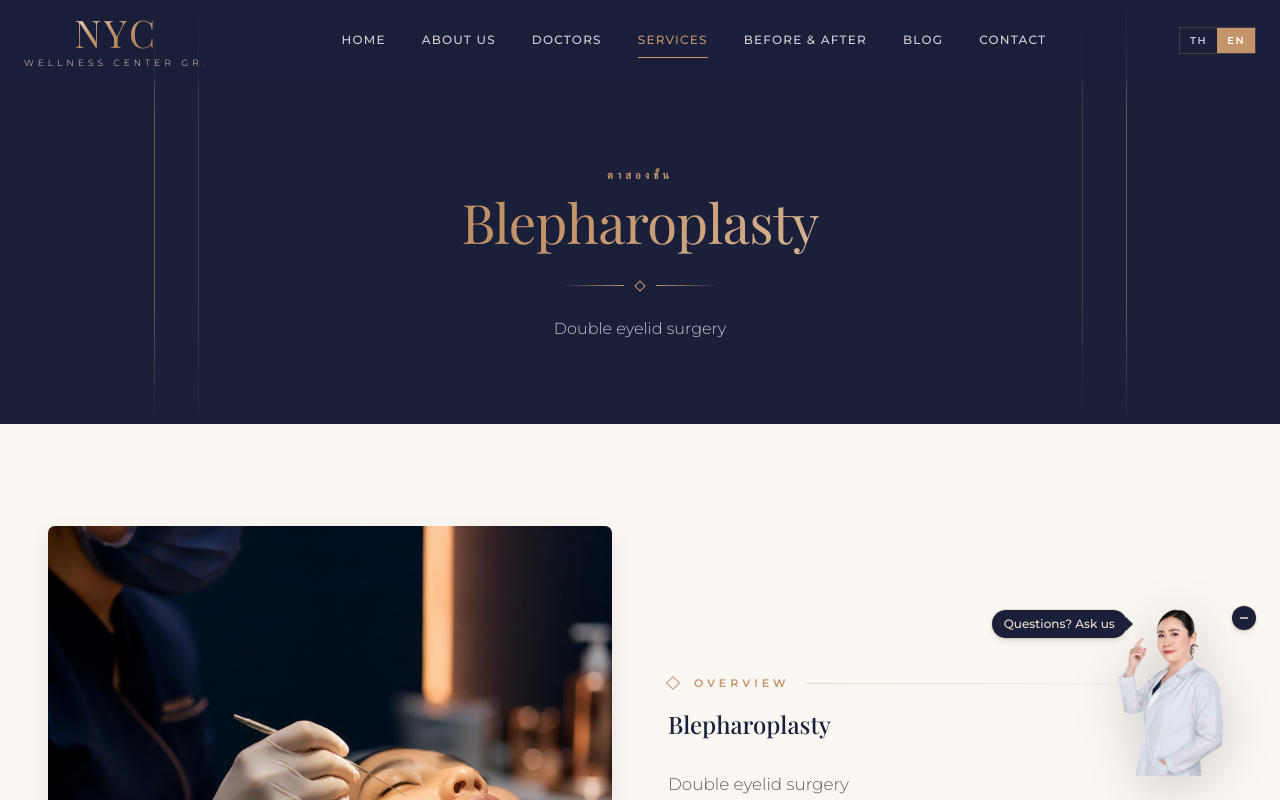
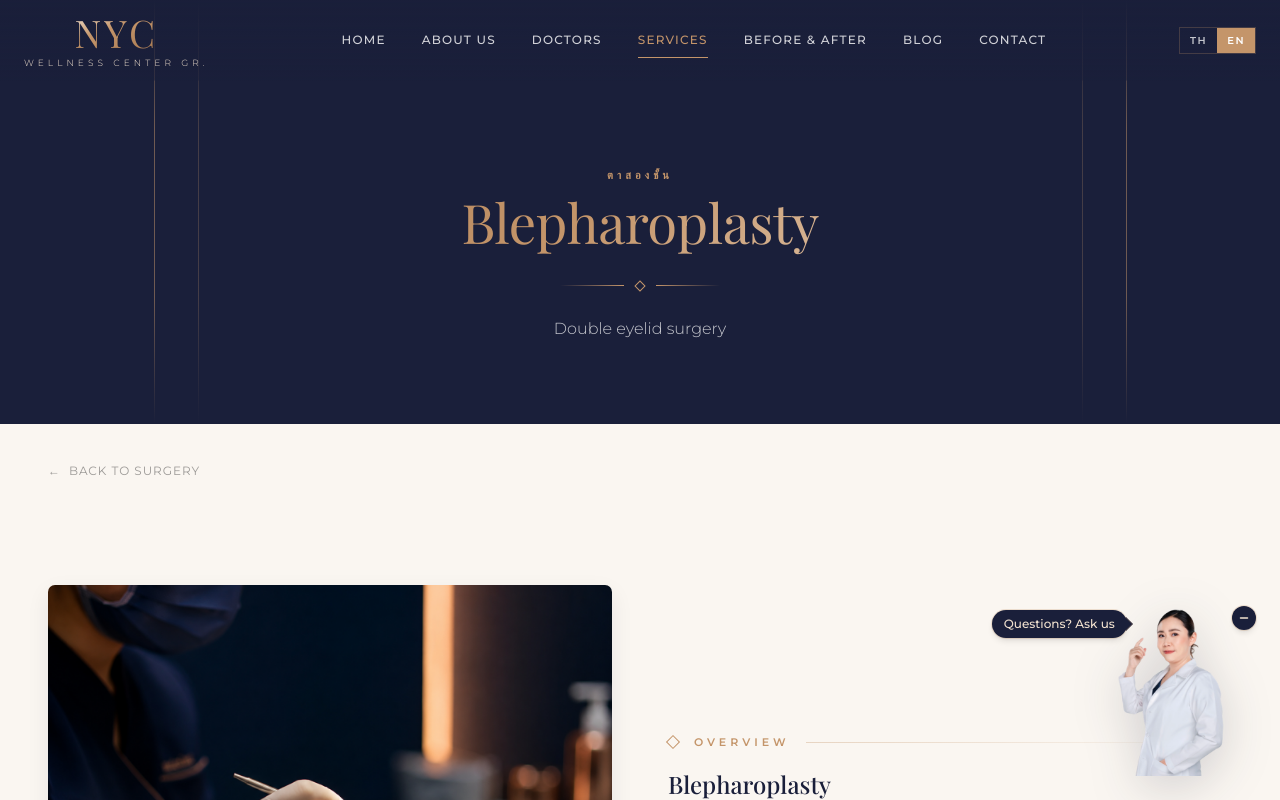
Before and after one commit to papinwit-l/nyc-clinic-revise, a Next.js app: page /en/services/blepharoplasty in a window 1280 px wide. Shown: the top 800 px of the page. Built offline with nearby package versions, Linux system fonts and the light colour scheme; a web font is replaced by a local one.

Commit message:
apply Rhinoplasty detail

```diff
--- a/src/app/[locale]/services/[slug]/page.tsx
+++ b/src/app/[locale]/services/[slug]/page.tsx
@@ -2,8 +2,8 @@ import type { Metadata } from "next";
 import Image from "next/image";
 import Link from "next/link";
 import { notFound } from "next/navigation";
-import { getService, getServiceSlugs } from "@/data/services";
-import { getCasesByTreatment } from "@/data/cases";
+import { getService, getParentService, getServiceSlugs } from "@/data/services";
+import { getCasesForService } from "@/data/cases";
 import { getDictionary } from "@/i18n/get-dictionary";
 import type { Locale } from "@/i18n/config";
 import { LineIcon } from "@/components/shared/SocialIcons";
@@ -58,11 +58,16 @@ export default async function ServiceDetailPage({
   const service = await getService(locale, slug);
   if (!service) notFound();
 
-  const cases = await getCasesByTreatment(locale, slug, 3);
+  const cases = await getCasesForService(locale, slug, 3);
 
   const bodyFont = isTH ? "var(--font-thai-body)" : "var(--font-body)";
   const titleFont = isTH ? "var(--font-thai-head)" : "var(--font-display)";
   const children = service.children ?? [];
+  // A child service — one of the fourteen treatments — gets a breadcrumb back
+  // to its parent. Without it a visitor arriving from search has no route up.
+  const parent = service.parent
+    ? await getParentService(locale, service.parent)
+    : null;
   const detail = service.detail;
 
   return (
@@ -73,6 +78,21 @@ export default async function ServiceDetailPage({
         description={service.summary}
         locale={locale}
       />
+
+      {parent && (
+        <div className="bg-[var(--color-surface)] pt-8">
+          <div className="max-w-[var(--container-max)] mx-auto px-6 sm:px-12">
+            <Link
+              href={`/${locale}/services/${parent.slug}`}
+              className="inline-flex items-center gap-2 text-xs tracking-[0.08em] uppercase text-[var(--color-text-subtle)] hover:text-[var(--color-accent)] transition-colors"
+              style={{ fontFamily: bodyFont }}
+            >
+              <span aria-hidden>&larr;</span>
+              {t.services.detail.backTo} {parent.title}
+            </Link>
+          </div>
+        </div>
+      )}
 
       {/* Overview — the hero image and the description list. For the two leaf
           services this is the whole page body, so it carries more weight. */}
@@ -116,6 +136,12 @@ export default async function ServiceDetailPage({
       {detail && (
         <section className="bg-[var(--color-surface-dim)] py-[var(--section-py)]">
           <div className="max-w-[var(--container-max)] mx-auto px-6 sm:px-12">
+            {/* Two columns: prose and facts left, the lists right. Stacked,
+                each block sat alone in a full-width container with the right
+                half empty — the text can't simply widen, because a 58ch
+                measure is what keeps it readable. */}
+            <div className="grid grid-cols-1 lg:grid-cols-2 gap-10 lg:gap-16">
+              <div>
                 {detail.intro?.length ? (
                   <div className="max-w-[58ch] space-y-5">
                     {detail.intro.map((p, i) => (
@@ -158,8 +184,12 @@ export default async function ServiceDetailPage({
                     ))}
                   </div>
                 ) : null}
+              </div>
 
-            <div className="mt-14 grid grid-cols-1 lg:grid-cols-2 gap-10 lg:gap-14">
+              {/* Right column. goodFor and benefits STACK here rather than
+                  sitting in their own two-column grid — Rhinoplasty has no
+                  benefits, and a half-filled grid left a visibly empty cell. */}
+              <div className="space-y-10">
                 {detail.goodFor?.length ? (
                   <div>
                     <h2
@@ -227,6 +257,7 @@ export default async function ServiceDetailPage({
                     </ul>
                   </div>
                 ) : null}
+              </div>
             </div>
 
             {/* Service-specific FAQ. Distinct from the general /faq page —
--- a/src/data/cases.ts
+++ b/src/data/cases.ts
@@ -115,12 +115,29 @@ export async function getCases(
   }));
 }
 
-/** Cases for one treatment — used by /services/[slug]. */
-export async function getCasesByTreatment(
+/**
+ * Cases for a service page — used by /services/[slug].
+ *
+ * Matches EITHER field, because the case taxonomy mirrors the service tree:
+ *   treatmentSlug     the top-level service   ("surgery")
+ *   subcategorySlug   the child service       ("rhinoplasty")
+ *
+ * So /services/surgery picks up every surgical case, and
+ * /services/rhinoplasty picks up only its own. Matching treatmentSlug alone
+ * meant child pages found nothing even when a matching case existed.
+ *
+ * ⚠ This depends on sub-category terms being named the same as child service
+ * slugs. They are today. When both move to WP, `case_treatment`'s child terms
+ * and the service CPT's child slugs have to stay in step, or these pages go
+ * quietly empty.
+ */
+export async function getCasesForService(
   locale: string,
-  treatmentSlug: string,
+  slug: string,
   limit = 3,
 ): Promise<CaseCard[]> {
   const all = await getCases(locale);
-  return all.filter((c) => c.treatmentSlug === treatmentSlug).slice(0, limit);
+  return all
+    .filter((c) => c.treatmentSlug === slug || c.subcategorySlug === slug)
+    .slice(0, limit);
 }
--- a/src/data/services.ts
+++ b/src/data/services.ts
@@ -280,13 +280,64 @@ const DATA = [
   {
     slug: "rhinoplasty",
     parent: "surgery",
+    summary_en:
+      "A permanent result, shaped to the face rather than to a standard.",
+    summary_th: "ผลลัพธ์ถาวร ออกแบบทรงให้เข้ากับใบหน้า ไม่ใช่ทรงสำเร็จรูป",
+    detail_th: {
+      intro: [
+        "การเสริมจมูกด้วยซิลิโคนให้ผลลัพธ์ที่ชัดเจนและอยู่ได้ถาวร เหมาะกับผู้ที่ต้องการปรับโครงสร้างจมูกอย่างแท้จริง ไม่ใช่แค่ปรับรูปทรงชั่วคราว",
+        "ศัลยแพทย์จะประเมินโครงหน้า ความหนาของผิว และความสูงของสันจมูกเดิม ก่อนเลือกทรงและขนาดซิลิโคนที่เหมาะสม เพื่อให้จมูกรับกับใบหน้าโดยรวม",
+      ],
+      facts: [
+        { label: "ประเภท", value: "ศัลยกรรม" },
+        { label: "ผลลัพธ์", value: "ถาวร" },
+      ],
+      goodFor: [
+        "ต้องการผลลัพธ์ที่ชัดเจนและอยู่ได้ถาวร",
+        "สันจมูกแบน ต้องการเพิ่มความโด่ง",
+        "เคยร้อยไหมแล้วต้องการผลลัพธ์ที่มากกว่า",
+      ],
+      faq: [
+        {
+          q: "เสริมจมูกกับร้อยไหม ต่างกันอย่างไร",
+          a: "เสริมซิลิโคนให้ผลถาวรและปรับความโด่งได้มากกว่า แต่ต้องผ่าตัดและพักฟื้น ส่วนร้อยไหมไม่ต้องผ่าตัด ไม่ต้องพักฟื้น แต่ผลลัพธ์อยู่ได้เป็นช่วงเวลา แพทย์จะช่วยประเมินว่าแบบไหนเหมาะกับคุณ",
+        },
+        {
+          q: "พักฟื้นนานไหม",
+          a: "ขึ้นอยู่กับแต่ละบุคคล แพทย์จะแจ้งระยะเวลาที่ชัดเจนในวันปรึกษา หลังประเมินเคสของคุณแล้ว",
+        },
+      ],
+    },
+    detail_en: {
+      intro: [
+        "Silicone augmentation gives a defined, permanent result. It suits anyone who wants the nose genuinely restructured rather than temporarily reshaped.",
+        "Your surgeon assesses the bone structure, skin thickness and existing bridge height before choosing the implant shape and size — so the nose sits with the face rather than on it.",
+      ],
+      facts: [
+        { label: "Type", value: "Surgical" },
+        { label: "Results", value: "Permanent" },
+      ],
+      goodFor: [
+        "You want a defined result that lasts",
+        "A flat bridge you want more height on",
+        "You've had thread lifting and want more than it can give",
+      ],
+      faq: [
+        {
+          q: "How does this differ from a thread lift?",
+          a: "An implant is permanent and can add more height, but it involves surgery and recovery. Thread lifting needs neither, but the result lasts a period rather than indefinitely. Your surgeon will advise which suits you.",
+        },
+        {
+          q: "How long is recovery?",
+          a: "It varies by person. Your surgeon will give you a clear timeframe at the consultation, once your case has been assessed.",
+        },
+      ],
+    },
     image: "/images/services/cat-surgery.png",
     title_en: "Rhinoplasty",
     title_th: "เสริมซิลิโคนจมูก",
     desc_en: "Silicone nose augmentation",
     desc_th: "เสริมซิลิโคนจมูก",
-    summary_en: "Silicone nose augmentation",
-    summary_th: "เสริมซิลิโคนจมูก",
   },
   {
     slug: "blepharoplasty",
--- a/src/i18n/dictionaries/en/services.ts
+++ b/src/i18n/dictionaries/en/services.ts
@@ -10,6 +10,7 @@ const services = {
     goodFor: "Who it suits",
     benefits: "Why it's worth it",
     faq: "Common questions",
+    backTo: "Back to",
     overview: "Overview",
     treatmentsHeading: "What's included",
     treatments: "Treatments",
--- a/src/i18n/dictionaries/th/services.ts
+++ b/src/i18n/dictionaries/th/services.ts
@@ -10,6 +10,7 @@ const services = {
     goodFor: "เหมาะกับใคร",
     benefits: "ข้อดี",
     faq: "คำถามที่พบบ่อย",
+    backTo: "กลับไปที่",
     overview: "ภาพรวม",
     treatmentsHeading: "บริการที่อยู่ในหมวดนี้",
     treatments: "บริการในหมวดนี้",
```
Lines whose indentation alone changed are shown as unchanged.
